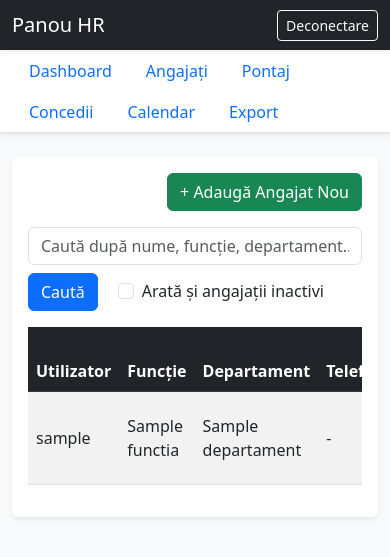
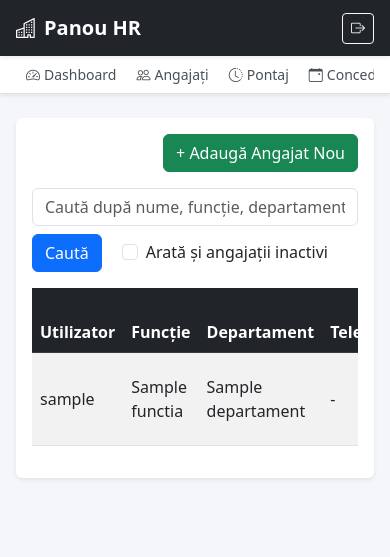
Before and after one commit to hrpanou/hr-app, a Django app: template templates/core/hr_angajati.html in a window 390 px wide. Shown: the top 557 px of the page. Run offline with Django 5.2, Linux system fonts and the light colour scheme; the template is opened without the code that fills it: most values are stand-ins (such as "Sample title", 1, 10 or a date in 2020).

Commit message:
Reorganizare panou HR - iconite si aspect mobil

```diff
--- a/templates/core/hr_base.html
+++ b/templates/core/hr_base.html
@@ -5,47 +5,60 @@
     <meta name="viewport" content="width=device-width, initial-scale=1.0">
     <title>{% block title %}Panou HR{% endblock %}</title>
     <link href="https://cdn.jsdelivr.net/npm/bootstrap@5.3.0/dist/css/bootstrap.min.css" rel="stylesheet">
+    <link href="https://cdn.jsdelivr.net/npm/bootstrap-icons@1.11.3/font/bootstrap-icons.css" rel="stylesheet">
+    <style>
+        body { background: #f4f6f9; }
+        .card { border: none; box-shadow: 0 1px 3px rgba(0,0,0,0.08); }
+        .navbar-brand { font-weight: 600; }
+        .hr-nav .nav-link { color: #495057; font-weight: 500; white-space: nowrap; }
+        .hr-nav .nav-link.active { color: #0d6efd; border-bottom: 3px solid #0d6efd; }
+        .hr-nav { overflow-x: auto; flex-wrap: nowrap; }
+        @media (max-width: 768px) {
+            .hr-nav .nav-link { font-size: 14px; padding: 8px 10px; }
+            .container-fluid { padding-left: 12px; padding-right: 12px; }
+        }
+    </style>
 </head>
-<body class="bg-light">
+<body>
     <nav class="navbar navbar-dark bg-dark shadow-sm">
-        <div class="container-fluid">
-            <span class="navbar-brand mb-0 h1">Panou HR</span>
+        <div class="container-fluid px-3">
+            <span class="navbar-brand mb-0"><i class="bi bi-buildings me-2"></i>Panou HR</span>
             <div class="d-flex align-items-center">
-                <span class="text-white me-3">{{ request.user.username }}</span>
+                <span class="text-white-50 me-3 d-none d-sm-inline"><i class="bi bi-person-circle me-1"></i>{{ request.user.username }}</span>
                 <form action="{% url 'logout' %}" method="post" class="d-inline">
                     {% csrf_token %}
-                    <button type="submit" class="btn btn-outline-light btn-sm">Deconectare</button>
+                    <button type="submit" class="btn btn-outline-light btn-sm"><i class="bi bi-box-arrow-right"></i></button>
                 </form>
             </div>
         </div>
     </nav>
 
     <div class="bg-white border-bottom shadow-sm">
-        <div class="container-fluid">
-            <ul class="nav nav-tabs border-0">
+        <div class="container-fluid px-3">
+            <ul class="nav hr-nav">
                 <li class="nav-item">
-                    <a class="nav-link {% if active_menu == 'dashboard' %}active{% endif %}" href="{% url 'hr_dashboard' %}">Dashboard</a>
+                    <a class="nav-link {% if active_menu == 'dashboard' %}active{% endif %}" href="{% url 'hr_dashboard' %}"><i class="bi bi-speedometer2 me-1"></i>Dashboard</a>
                 </li>
                 <li class="nav-item">
-                    <a class="nav-link {% if active_menu == 'angajati' %}active{% endif %}" href="{% url 'hr_angajati' %}">Angajați</a>
+                    <a class="nav-link {% if active_menu == 'angajati' %}active{% endif %}" href="{% url 'hr_angajati' %}"><i class="bi bi-people me-1"></i>Angajați</a>
                 </li>
                 <li class="nav-item">
-                    <a class="nav-link {% if active_menu == 'pontaje' %}active{% endif %}" href="{% url 'hr_pontaje' %}">Pontaj</a>
+                    <a class="nav-link {% if active_menu == 'pontaje' %}active{% endif %}" href="{% url 'hr_pontaje' %}"><i class="bi bi-clock-history me-1"></i>Pontaj</a>
                 </li>
                 <li class="nav-item">
-                    <a class="nav-link {% if active_menu == 'concedii' %}active{% endif %}" href="{% url 'hr_concedii' %}">Concedii</a>
+                    <a class="nav-link {% if active_menu == 'concedii' %}active{% endif %}" href="{% url 'hr_concedii' %}"><i class="bi bi-calendar-event me-1"></i>Concedii</a>
                 </li>
                 <li class="nav-item">
-                    <a class="nav-link {% if active_menu == 'calendar' %}active{% endif %}" href="{% url 'hr_calendar_concedii' %}">Calendar</a>
+                    <a class="nav-link {% if active_menu == 'calendar' %}active{% endif %}" href="{% url 'hr_calendar_concedii' %}"><i class="bi bi-calendar3 me-1"></i>Calendar</a>
                 </li>
                 <li class="nav-item">
-                    <a class="nav-link {% if active_menu == 'export' %}active{% endif %}" href="{% url 'hr_export_lunar' %}">Export</a>
+                    <a class="nav-link {% if active_menu == 'export' %}active{% endif %}" href="{% url 'hr_export_lunar' %}"><i class="bi bi-file-earmark-spreadsheet me-1"></i>Export</a>
                 </li>
             </ul>
         </div>
     </div>
 
-    <div class="container-fluid my-4">
+    <div class="container-fluid px-3 my-4">
         {% if messages %}
             {% for message in messages %}
             <div class="alert alert-{{ message.tags }} alert-dismissible fade show" role="alert">
```
